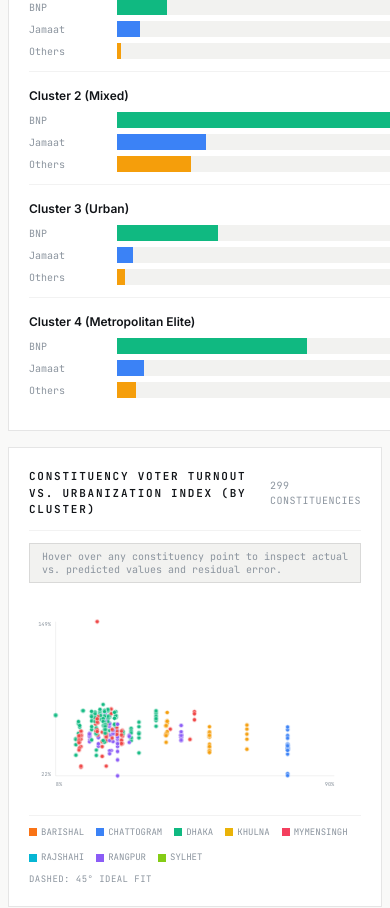
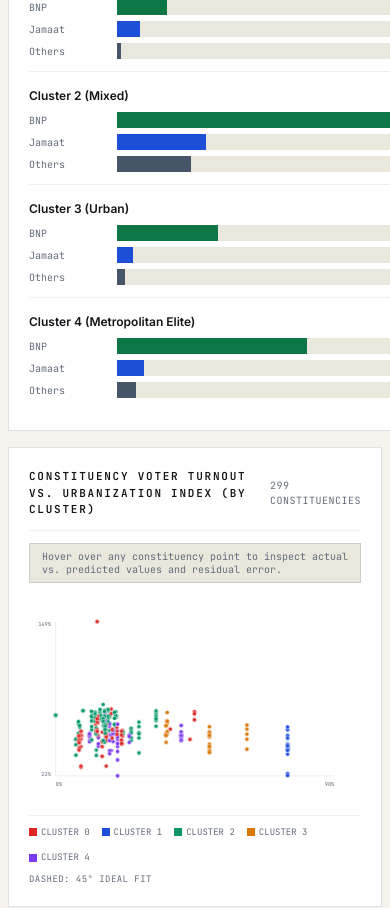
Before and after one commit to minhajshafin/Election-Dashboard, a Next.js app in the folder frontend/: page /analysis/clusters in a window 390 px wide. Shown: the part 1860-2768 px from the top of the page. Built offline with nearby package versions, Linux system fonts and the light colour scheme.

Commit message:
Overhaul light mode color system with warm editorial parchment, elevated cards, and stately political palette

```diff
--- a/frontend/app/analysis/clusters/page.tsx
+++ b/frontend/app/analysis/clusters/page.tsx
@@ -5,6 +5,7 @@ import {
   ScatterPlot,
   type ScatterPoint,
 } from "@/components/analysis/charts";
+import { ALLIANCE_COLORS } from "@/lib/colors";
 import { getConstituencyDataset } from "@/lib/data";
 
 interface ClusterProfile {
@@ -72,11 +73,11 @@ const CLUSTER_PROFILES: ClusterProfile[] = [
 ];
 
 const CLUSTER_COLORS: Record<number, string> = {
-  0: "#ef4444",
-  1: "#3b82f6",
-  2: "#10b981",
-  3: "#f59e0b",
-  4: "#8b5cf6",
+  0: "#dc2626",
+  1: "#1d4ed8",
+  2: "#059669",
+  3: "#d97706",
+  4: "#7c3aed",
 };
 
 const PARTY_BY_CLUSTER = [
@@ -235,9 +236,9 @@ export default async function ClustersPage() {
           title="Parliamentary Seats by Typology Cluster"
           data={groupedData}
           series={[
-            { key: "bnp", label: "BNP", color: "#10b981" },
-            { key: "jamaat", label: "Jamaat", color: "#3b82f6" },
-            { key: "others", label: "Others", color: "#f59e0b" },
+            { key: "bnp", label: "BNP", color: ALLIANCE_COLORS.bnp },
+            { key: "jamaat", label: "Jamaat", color: ALLIANCE_COLORS.jamaat },
+            { key: "others", label: "Others", color: ALLIANCE_COLORS.others },
           ]}
           xAxisLabel="Constituency Typology"
           yAxisLabel="Seat Count"
--- a/frontend/app/globals.css
+++ b/frontend/app/globals.css
@@ -1,17 +1,15 @@
-@import "tailwindcss";
-
 @import "tailwindcss";
 
 :root {
-  --bg-canvas: #f9f9f8;
+  --bg-canvas: #f4f3ed;
   --bg-surface: #ffffff;
-  --bg-subtle: #f2f2f0;
-  --text-primary: #111418;
-  --text-secondary: #4b5563;
-  --text-muted: #8b949e;
-  --border: rgba(0, 0, 0, 0.1);
-  --border-subtle: rgba(0, 0, 0, 0.05);
-  --border-active: #111418;
+  --bg-subtle: #eae7dd;
+  --text-primary: #121417;
+  --text-secondary: #424955;
+  --text-muted: #646c7a;
+  --border: rgba(18, 20, 24, 0.12);
+  --border-subtle: rgba(18, 20, 24, 0.06);
+  --border-active: #121417;
 
   --font-serif: 'Newsreader', Georgia, serif;
   --font-sans: 'Inter', -apple-system, BlinkMacSystemFont, 'Segoe UI', Roboto, sans-serif;
--- a/frontend/components/analysis/charts.tsx
+++ b/frontend/components/analysis/charts.tsx
@@ -2,6 +2,9 @@
 
 import { Fragment, useState, type ReactNode } from "react";
 import { getAnalysisLabel } from "@/lib/analysisLabels";
+import { DEFAULT_DIVISION_COLORS } from "@/lib/colors";
+
+export { DEFAULT_DIVISION_COLORS };
 
 interface MetricCard {
   label: string;
@@ -103,7 +106,7 @@ export function HorizontalBarChart({
   xAxisLabel,
   yAxisLabel,
   height = 340,
-  defaultColor = "#10b981",
+  defaultColor = "#059669",
   valueDecimals = 0,
   valueUnit = "",
   maxBarFillPercent = 100,
@@ -191,7 +194,7 @@ export function VerticalBarChart({
   xAxisLabel,
   yAxisLabel,
   height = 320,
-  defaultColor = "#3b82f6",
+  defaultColor = "#1d4ed8",
   valueDecimals = 0,
   valueUnit = "",
 }: {
@@ -284,7 +287,7 @@ export function HistogramChart({
   xAxisLabel,
   yAxisLabel,
   height = 320,
-  color = "#10b981",
+  color = "#059669",
 }: {
   title: string;
   data: HistogramDatum[];
@@ -393,12 +396,12 @@ export function CorrelationHeatmap({
     if (clamped > 0) {
       // Emerald / positive
       const alpha = Math.min(Math.max(Math.abs(clamped) * 0.85, 0.08), 0.95);
-      return `rgba(16, 185, 129, ${alpha.toFixed(2)})`;
+      return `rgba(5, 150, 105, ${alpha.toFixed(2)})`;
     }
     if (clamped < 0) {
-      // Rose / negative
+      // Crimson / negative
       const alpha = Math.min(Math.max(Math.abs(clamped) * 0.85, 0.08), 0.95);
-      return `rgba(239, 68, 68, ${alpha.toFixed(2)})`;
+      return `rgba(220, 38, 38, ${alpha.toFixed(2)})`;
     }
     return "transparent";
   }
@@ -427,7 +430,7 @@ export function CorrelationHeatmap({
         {/* Legend */}
         <div className="flex items-center gap-4 font-mono text-[10px] uppercase text-[var(--text-muted)]">
           <div className="flex items-center gap-1.5">
-            <span className="h-3 w-3 bg-red-500/80 inline-block" />
+            <span className="h-3 w-3 bg-[#dc2626]/85 inline-block" />
             <span>r = -1.0</span>
           </div>
           <div className="flex items-center gap-1.5">
@@ -435,7 +438,7 @@ export function CorrelationHeatmap({
             <span>0.0</span>
           </div>
           <div className="flex items-center gap-1.5">
-            <span className="h-3 w-3 bg-emerald-500/80 inline-block" />
+            <span className="h-3 w-3 bg-[#059669]/85 inline-block" />
             <span>r = +1.0</span>
           </div>
         </div>
@@ -529,7 +532,7 @@ export function CorrelationHeatmap({
                       }`}
                       style={{
                         backgroundColor: bg,
-                        color: Math.abs(val) > 0.45 ? "#ffffff" : "var(--text-primary)",
+                        color: Math.abs(val) > 0.6 ? "#ffffff" : "var(--text-primary)",
                       }}
                     >
                       {val.toFixed(2)}
@@ -553,8 +556,8 @@ export function DivergingBarChart({
   height = 360,
   valueDecimals = 4,
   valueUnit = "",
-  positiveColor = "#10b981",
-  negativeColor = "#ef4444",
+  positiveColor = "#059669",
+  negativeColor = "#dc2626",
 }: {
   title: string;
   data: BarDatum[];
@@ -707,18 +710,7 @@ export function ScatterPlot({
     return svgHeight - padding - ((val - minY) / (maxY - minY)) * (svgHeight - padding * 2);
   }
 
-  // Division color map
-  const divisionColors: Record<string, string> = {
-    Barishal: "#f97316",
-    Chattogram: "#3b82f6",
-    Dhaka: "#10b981",
-    Khulna: "#eab308",
-    Mymensingh: "#f43f5e",
-    Rajshahi: "#06b6d4",
-    Rangpur: "#8b5cf6",
-    Sylhet: "#84cc16",
-  };
-  const effectiveColors = groupColors ?? divisionColors;
+  const effectiveColors = groupColors ?? DEFAULT_DIVISION_COLORS;
 
   return (
     <article className="border border-[var(--border)] bg-[var(--bg-surface)] p-5 rounded-none flex flex-col justify-between">
@@ -880,10 +872,10 @@ export function ScatterPlot({
           </svg>
         </div>
 
-        {/* Axis Titles & Division Color Legend */}
+        {/* Axis Titles & Division / Group Color Legend */}
         <div className="mt-3 flex flex-wrap items-center justify-between gap-2 border-t border-[var(--border-subtle)] pt-2.5">
           <div className="flex flex-wrap items-center gap-3">
-            {Object.entries(divisionColors).map(([div, col]) => (
+            {Object.entries(effectiveColors).map(([div, col]) => (
               <span key={div} className="flex items-center gap-1 font-mono text-[9px] uppercase text-[var(--text-muted)]">
                 <span className="h-2 w-2 shrink-0 inline-block" style={{ backgroundColor: col }} />
                 {div}
--- a/frontend/components/landing/LandingShell.tsx
+++ b/frontend/components/landing/LandingShell.tsx
@@ -4,6 +4,8 @@ import dynamic from "next/dynamic";
 import { useDeferredValue, useEffect, useMemo, useRef, useState } from "react";
 
 import {
+  ALLIANCE_COLORS,
+  PARTY_COLORS,
   getReferendumSeatColor,
   getReferendumSeatResult,
   getSeatColor,
@@ -97,15 +99,15 @@ function getCompetitivenessBadge(seat: ConstituencyRow): CompetitivenessBadge {
 function getPartySwatchColor(partyName: string): string {
   const norm = partyName.toLowerCase();
   if (norm.includes("bnp") || norm.includes("bangladesh nationalist party")) {
-    return "#16a34a";
+    return ALLIANCE_COLORS.bnp;
   }
   if (norm.includes("jamaat") || norm.includes("islamic")) {
-    return "#2563eb";
+    return ALLIANCE_COLORS.jamaat;
   }
   if (norm.includes("ncp") || norm.includes("national citizens")) {
-    return "#ea580c";
+    return PARTY_COLORS.ncp;
   }
-  return "#64748b";
+  return ALLIANCE_COLORS.others;
 }
 
 function matchesSeatQuery(seat: ConstituencyRow, query: string): boolean {
@@ -414,7 +416,7 @@ export function LandingShell({ summaryDataset, constituencyDataset }: LandingShe
         </div>
 
         {/* ── Column 3: Constituency Detail Panel (Inspector) ───────────── */}
-        <aside className="flex w-[440px] lg:w-[480px] xl:w-[520px] 2xl:w-[560px] shrink-0 flex-col overflow-y-auto bg-[var(--bg-surface)] p-4 space-y-4">
+        <aside className="flex w-[440px] lg:w-[480px] xl:w-[520px] 2xl:w-[560px] shrink-0 flex-col overflow-y-auto bg-[var(--bg-canvas)] p-4 space-y-4 border-l border-[var(--border)]">
           {selectedSeat ? (
             <div className="space-y-4">
               {/* Breadcrumb & Title */}
@@ -427,7 +429,7 @@ export function LandingShell({ summaryDataset, constituencyDataset }: LandingShe
                 </h2>
 
                 {/* Winner Status Badge */}
-                <div className="mt-2.5 inline-flex items-center gap-2 border border-[var(--border)] bg-[var(--bg-canvas)] px-2.5 py-1">
+                <div className="mt-2.5 inline-flex items-center gap-2 border border-[var(--border)] bg-[var(--bg-surface)] px-2.5 py-1">
                   <span
                     className="h-2 w-2 shrink-0 rounded-full"
                     style={{ backgroundColor: getSeatDisplayColor(selectedSeat) }}
@@ -460,8 +462,8 @@ export function LandingShell({ summaryDataset, constituencyDataset }: LandingShe
               <ConstituencyMiniMap seat={selectedSeat} mode={mapMode} />
 
               {/* Election Result Card */}
-              <div className="border border-[var(--border)] bg-[var(--bg-canvas)]">
-                <div className="border-b border-[var(--border)] px-3 py-1.5 font-mono text-[10px] uppercase tracking-wider text-[var(--text-muted)] bg-[var(--bg-surface)]">
+              <div className="border border-[var(--border)] bg-[var(--bg-surface)]">
+                <div className="border-b border-[var(--border-subtle)] px-3 py-1.5 font-mono text-[10px] uppercase tracking-wider text-[var(--text-muted)] bg-[var(--bg-subtle)]">
                   Election Result
                 </div>
                 <div className="grid grid-cols-2 divide-x divide-y divide-[var(--border)]">
@@ -488,8 +490,8 @@ export function LandingShell({ summaryDataset, constituencyDataset }: LandingShe
                 </div>
 
                 {selectedSeatCompetitivenessBadge && (
-                  <div className="border-t border-[var(--border)] p-2 bg-[var(--bg-surface)]">
-                    <div className="inline-flex items-center gap-1.5 border border-[var(--border)] bg-[var(--bg-canvas)] px-2 py-0.5 font-mono text-[10px] uppercase tracking-wider text-[var(--text-primary)]">
+                  <div className="border-t border-[var(--border)] p-2 bg-[var(--bg-subtle)]">
+                    <div className="inline-flex items-center gap-1.5 border border-[var(--border)] bg-[var(--bg-surface)] px-2 py-0.5 font-mono text-[10px] uppercase tracking-wider text-[var(--text-primary)]">
                       <span className="text-[var(--text-muted)]">Competitiveness:</span>
                       <span className="font-bold">{selectedSeatCompetitivenessBadge.label}</span>
                     </div>
@@ -498,8 +500,8 @@ export function LandingShell({ summaryDataset, constituencyDataset }: LandingShe
               </div>
 
               {/* Constituency Profile Card */}
-              <div className="border border-[var(--border)] bg-[var(--bg-canvas)]">
-                <div className="border-b border-[var(--border)] px-3 py-1.5 font-mono text-[10px] uppercase tracking-wider text-[var(--text-muted)] bg-[var(--bg-surface)]">
+              <div className="border border-[var(--border)] bg-[var(--bg-surface)]">
+                <div className="border-b border-[var(--border-subtle)] px-3 py-1.5 font-mono text-[10px] uppercase tracking-wider text-[var(--text-muted)] bg-[var(--bg-subtle)]">
                   Constituency Profile
                 </div>
                 <div className="grid grid-cols-2 divide-x divide-y divide-[var(--border)]">
@@ -525,8 +527,8 @@ export function LandingShell({ summaryDataset, constituencyDataset }: LandingShe
               </div>
 
               {/* Indicators vs National Baseline */}
-              <div className="border border-[var(--border)] bg-[var(--bg-canvas)]">
-                <div className="border-b border-[var(--border)] px-3 py-1.5 font-mono text-[10px] uppercase tracking-wider text-[var(--text-muted)] bg-[var(--bg-surface)]">
+              <div className="border border-[var(--border)] bg-[var(--bg-surface)]">
+                <div className="border-b border-[var(--border-subtle)] px-3 py-1.5 font-mono text-[10px] uppercase tracking-wider text-[var(--text-muted)] bg-[var(--bg-subtle)]">
                   Key Indicators vs National Baseline
                 </div>
                 <div className="p-3 space-y-3">
@@ -590,10 +592,10 @@ export function LandingShell({ summaryDataset, constituencyDataset }: LandingShe
               </div>
 
               {/* Winning Party Spotlight Card */}
-              <div className="border border-[var(--border)] bg-[var(--bg-canvas)]">
-                <div className="border-b border-[var(--border)] px-3 py-1.5 font-mono text-[10px] uppercase tracking-wider text-[var(--text-muted)] bg-[var(--bg-surface)] flex items-center justify-between">
+              <div className="border border-[var(--border)] bg-[var(--bg-surface)]">
+                <div className="border-b border-[var(--border-subtle)] px-3 py-1.5 font-mono text-[10px] uppercase tracking-wider text-[var(--text-muted)] bg-[var(--bg-subtle)] flex items-center justify-between">
                   <span>Leading Party</span>
-                  <span className="font-semibold text-emerald-600 dark:text-emerald-400">Absolute Majority</span>
+                  <span className="font-semibold text-[#0d7645] dark:text-emerald-400">Absolute Majority</span>
                 </div>
                 <div className="p-3 space-y-2.5">
                   <div className="flex items-baseline justify-between gap-2">
@@ -605,7 +607,7 @@ export function LandingShell({ summaryDataset, constituencyDataset }: LandingShe
                         ({summary.top_party.seat_count} Seats · {summary.top_party.seat_share_pct.toFixed(1)}%)
                       </span>
                     </div>
-                    <span className="font-mono text-[10px] font-semibold px-2 py-0.5 border border-[var(--border)] bg-[var(--bg-surface)] text-[var(--text-primary)]">
+                    <span className="font-mono text-[10px] font-semibold px-2 py-0.5 border border-[var(--border)] bg-[var(--bg-subtle)] text-[var(--text-primary)]">
                       +{summary.top_party.seat_count - 150} above 151
                     </span>
                   </div>
@@ -619,8 +621,11 @@ export function LandingShell({ summaryDataset, constituencyDataset }: LandingShe
                     </div>
                     <div className="relative h-2.5 w-full bg-[var(--bg-subtle)] border border-[var(--border)] overflow-hidden">
                       <div
-                        className="h-full bg-[#16a34a] transition-all duration-500"
-                        style={{ width: `${(summary.top_party.seat_count / summary.total_seats) * 100}%` }}
+                        className="h-full transition-all duration-500"
+                        style={{
+                          backgroundColor: ALLIANCE_COLORS.bnp,
+                          width: `${(summary.top_party.seat_count / summary.total_seats) * 100}%`,
+                        }}
                       />
                       <div
                         className="absolute top-0 bottom-0 w-0.5 bg-[var(--text-primary)] z-10"
@@ -633,8 +638,8 @@ export function LandingShell({ summaryDataset, constituencyDataset }: LandingShe
               </div>
 
               {/* National Key Metrics 2x2 Grid */}
-              <div className="border border-[var(--border)] bg-[var(--bg-canvas)]">
-                <div className="border-b border-[var(--border)] px-3 py-1.5 font-mono text-[10px] uppercase tracking-wider text-[var(--text-muted)] bg-[var(--bg-surface)]">
+              <div className="border border-[var(--border)] bg-[var(--bg-surface)]">
+                <div className="border-b border-[var(--border-subtle)] px-3 py-1.5 font-mono text-[10px] uppercase tracking-wider text-[var(--text-muted)] bg-[var(--bg-subtle)]">
                   National Key Metrics
                 </div>
                 <div className="grid grid-cols-2 divide-x divide-y divide-[var(--border)]">
@@ -662,8 +667,8 @@ export function LandingShell({ summaryDataset, constituencyDataset }: LandingShe
               </div>
 
               {/* Parliamentary Standings Table */}
-              <div className="border border-[var(--border)] bg-[var(--bg-canvas)]">
-                <div className="border-b border-[var(--border)] px-3 py-1.5 font-mono text-[10px] uppercase tracking-wider text-[var(--text-muted)] bg-[var(--bg-surface)] flex justify-between">
+              <div className="border border-[var(--border)] bg-[var(--bg-surface)]">
+                <div className="border-b border-[var(--border-subtle)] px-3 py-1.5 font-mono text-[10px] uppercase tracking-wider text-[var(--text-muted)] bg-[var(--bg-subtle)] flex justify-between">
                   <span>Parliamentary Standings</span>
                   <span>300 Seats</span>
                 </div>
@@ -687,8 +692,8 @@ export function LandingShell({ summaryDataset, constituencyDataset }: LandingShe
               </div>
 
               {/* National Socio-Economic Baseline */}
-              <div className="border border-[var(--border)] bg-[var(--bg-canvas)]">
-                <div className="border-b border-[var(--border)] px-3 py-1.5 font-mono text-[10px] uppercase tracking-wider text-[var(--text-muted)] bg-[var(--bg-surface)]">
+              <div className="border border-[var(--border)] bg-[var(--bg-surface)]">
+                <div className="border-b border-[var(--border-subtle)] px-3 py-1.5 font-mono text-[10px] uppercase tracking-wider text-[var(--text-muted)] bg-[var(--bg-subtle)]">
                   National Socio-Economic Baseline
                 </div>
                 <div className="grid grid-cols-2 divide-x divide-y divide-[var(--border)]">
@@ -719,7 +724,7 @@ export function LandingShell({ summaryDataset, constituencyDataset }: LandingShe
                 </div>
               </div>
 
-              <div className="border border-dashed border-[var(--border)] p-2.5 text-center">
+              <div className="border border-dashed border-[var(--border)] bg-[var(--bg-surface)] p-2.5 text-center">
                 <p className="font-mono text-[10px] text-[var(--text-muted)]">
                   ← Click any constituency on the map or in the directory to inspect
                 </p>
--- a/frontend/components/map/BangladeshMap.tsx
+++ b/frontend/components/map/BangladeshMap.tsx
@@ -5,7 +5,14 @@ import type { GeoJsonObject } from "geojson";
 import L from "leaflet";
 import { GeoJSON, MapContainer, TileLayer, useMap, useMapEvents } from "react-leaflet";
 
-import { getReferendumSeatColor, getReferendumSeatResult, getSeatColor } from "@/lib/colors";
+import {
+  ALLIANCE_COLORS,
+  PARTY_COLORS,
+  REFERENDUM_COLORS,
+  getReferendumSeatColor,
+  getReferendumSeatResult,
+  getSeatColor,
+} from "@/lib/colors";
 import { getSeatElectionStatus } from "@/lib/electionStatus";
 import {
   type BangladeshGeoFeature,
@@ -24,9 +31,11 @@ interface BangladeshMapProps {
   onClearSelection: () => void;
 }
 
-const ELECTION_NO_DATA_FILL_COLOR = "#272a30";
-const POSTPONED_SEAT_FILL_COLOR = "#475569";
-const REFERENDUM_NULL_FILL_COLOR = "#272a30";
+const ELECTION_NO_DATA_FILL_COLOR_LIGHT = "#cbd5e1";
+const ELECTION_NO_DATA_FILL_COLOR_DARK = "#272a30";
+const POSTPONED_SEAT_FILL_COLOR = "#64748b";
+const REFERENDUM_NULL_FILL_COLOR_LIGHT = "#cbd5e1";
+const REFERENDUM_NULL_FILL_COLOR_DARK = "#272a30";
 
 function formatVotes(value: number | null | undefined): string {
   if (value === null || value === undefined) {
@@ -281,7 +290,10 @@ export function BangladeshMap({
 
   const getSeatFillColor = (seat: ConstituencyRow | null): string => {
     if (!seat) {
-      return mode === "referendum" ? REFERENDUM_NULL_FILL_COLOR : ELECTION_NO_DATA_FILL_COLOR;
+      if (mode === "referendum") {
+        return theme === "dark" ? REFERENDUM_NULL_FILL_COLOR_DARK : REFERENDUM_NULL_FILL_COLOR_LIGHT;
+      }
+      return theme === "dark" ? ELECTION_NO_DATA_FILL_COLOR_DARK : ELECTION_NO_DATA_FILL_COLOR_LIGHT;
     }
 
     if (mode === "referendum") {
@@ -422,7 +434,7 @@ export function BangladeshMap({
                 ? "https://server.arcgisonline.com/ArcGIS/rest/services/Canvas/World_Dark_Gray_Base/MapServer/tile/{z}/{y}/{x}"
                 : "https://server.arcgisonline.com/ArcGIS/rest/services/Canvas/World_Light_Gray_Base/MapServer/tile/{z}/{y}/{x}"
             }
-            opacity={theme === "dark" ? 0.75 : 0.85}
+            opacity={theme === "dark" ? 0.75 : 0.95}
             attribution='&copy; <a href="https://www.esri.com/">Esri</a>'
           />
 
@@ -435,7 +447,7 @@ export function BangladeshMap({
                 activeDivision && activeDivision !== "All Divisions" && seat && seat.division !== activeDivision;
 
               return {
-                color: theme === "dark" ? "rgba(255,255,255,0.18)" : "rgba(0,0,0,0.16)",
+                color: theme === "dark" ? "rgba(255,255,255,0.18)" : "rgba(0,0,0,0.22)",
                 weight: 0.5,
                 fillColor: getSeatFillColor(seat),
                 fillOpacity: isOtherDivision
@@ -480,7 +492,7 @@ export function BangladeshMap({
                   }
                   styleLayer.setStyle({
                     weight: 0.5,
-                    color: theme === "dark" ? "rgba(255,255,255,0.18)" : "rgba(0,0,0,0.16)",
+                    color: theme === "dark" ? "rgba(255,255,255,0.18)" : "rgba(0,0,0,0.22)",
                     fillOpacity: seat ? fillOpacity : emptyFillOpacity,
                   });
                 },
@@ -529,31 +541,31 @@ export function BangladeshMap({
         {mode === "election" ? (
           <>
             <span className="inline-flex items-center gap-1.5">
-              <span className="h-2 w-2" style={{ backgroundColor: "#16a34a" }} /> BNP
+              <span className="h-2 w-2" style={{ backgroundColor: ALLIANCE_COLORS.bnp }} /> BNP
             </span>
             <span className="inline-flex items-center gap-1.5">
-              <span className="h-2 w-2" style={{ backgroundColor: "#2563eb" }} /> Jamaat
+              <span className="h-2 w-2" style={{ backgroundColor: ALLIANCE_COLORS.jamaat }} /> Jamaat
             </span>
             <span className="inline-flex items-center gap-1.5">
-              <span className="h-2 w-2" style={{ backgroundColor: "#ea580c" }} /> NCP
+              <span className="h-2 w-2" style={{ backgroundColor: PARTY_COLORS.ncp }} /> NCP
             </span>
             <span className="inline-flex items-center gap-1.5">
-              <span className="h-2 w-2" style={{ backgroundColor: "#64748b" }} /> Others
+              <span className="h-2 w-2" style={{ backgroundColor: ALLIANCE_COLORS.others }} /> Others
             </span>
             <span className="inline-flex items-center gap-1.5">
-              <span className="h-2 w-2" style={{ backgroundColor: "#94a3b8" }} /> Postponed
+              <span className="h-2 w-2" style={{ backgroundColor: ALLIANCE_COLORS.neutral }} /> Postponed
             </span>
           </>
         ) : (
           <>
             <span className="inline-flex items-center gap-1.5">
-              <span className="h-2 w-2" style={{ backgroundColor: "#16a34a" }} /> Majority Yes
+              <span className="h-2 w-2" style={{ backgroundColor: REFERENDUM_COLORS.yes }} /> Majority Yes
             </span>
             <span className="inline-flex items-center gap-1.5">
-              <span className="h-2 w-2" style={{ backgroundColor: "#dc2626" }} /> Majority No
+              <span className="h-2 w-2" style={{ backgroundColor: REFERENDUM_COLORS.no }} /> Majority No
             </span>
             <span className="inline-flex items-center gap-1.5">
-              <span className="h-2 w-2" style={{ backgroundColor: "#64748b" }} /> Null
+              <span className="h-2 w-2" style={{ backgroundColor: REFERENDUM_COLORS.null }} /> Null
             </span>
           </>
         )}
--- a/frontend/lib/colors.ts
+++ b/frontend/lib/colors.ts
@@ -1,36 +1,47 @@
 const ALLIANCE_COLORS = {
-  bnp: "#16a34a",
-  jamaat: "#2563eb",
-  others: "#64748b",
-  neutral: "#94a3b8",
+  bnp: "#0d7645",
+  jamaat: "#1d4ed8",
+  others: "#475569",
+  neutral: "#64748b",
 } as const;
 
 const ALLIANCE_SOFT_COLORS = {
-  bnp: "rgba(22, 163, 74, 0.12)",
-  jamaat: "rgba(37, 99, 235, 0.12)",
-  others: "rgba(100, 116, 139, 0.12)",
-  neutral: "rgba(148, 163, 184, 0.12)",
+  bnp: "rgba(13, 118, 69, 0.12)",
+  jamaat: "rgba(29, 78, 216, 0.12)",
+  others: "rgba(71, 85, 105, 0.12)",
+  neutral: "rgba(100, 116, 139, 0.12)",
 } as const;
 
 const PARTY_COLORS = {
-  ncp: "#ea580c",
+  ncp: "#c2410c",
 } as const;
 
 const PARTY_SOFT_COLORS = {
-  ncp: "rgba(234, 88, 12, 0.12)",
+  ncp: "rgba(194, 65, 12, 0.12)",
 } as const;
 
 const REFERENDUM_COLORS = {
-  yes: "#16a34a",
+  yes: "#059669",
   no: "#dc2626",
   null: "#64748b",
 } as const;
 
 const REFERENDUM_SOFT_COLORS = {
-  yes: "rgba(22, 163, 74, 0.12)",
+  yes: "rgba(5, 150, 105, 0.12)",
   no: "rgba(220, 38, 38, 0.12)",
   null: "rgba(100, 116, 139, 0.12)",
 } as const;
+
+export const DEFAULT_DIVISION_COLORS: Record<string, string> = {
+  Barishal: "#ea580c",
+  Chattogram: "#1d4ed8",
+  Dhaka: "#059669",
+  Khulna: "#b45309",
+  Mymensingh: "#e11d48",
+  Rajshahi: "#0891b2",
+  Rangpur: "#7c3aed",
+  Sylhet: "#4d7c0f",
+};
 
 export type AllianceKey = keyof typeof ALLIANCE_COLORS;
 
@@ -133,4 +144,4 @@ export function getReferendumSeatSoftColor(seat: ReferendumSeat | null | undefin
   return REFERENDUM_SOFT_COLORS.null;
 }
 
-export { ALLIANCE_COLORS, REFERENDUM_COLORS };
+export { ALLIANCE_COLORS, PARTY_COLORS, REFERENDUM_COLORS };
```
Also changed, not shown: frontend/app/analysis/classification/page.tsx (+4 -4 lines), frontend/app/analysis/overview/page.tsx (+4 -4 lines).
